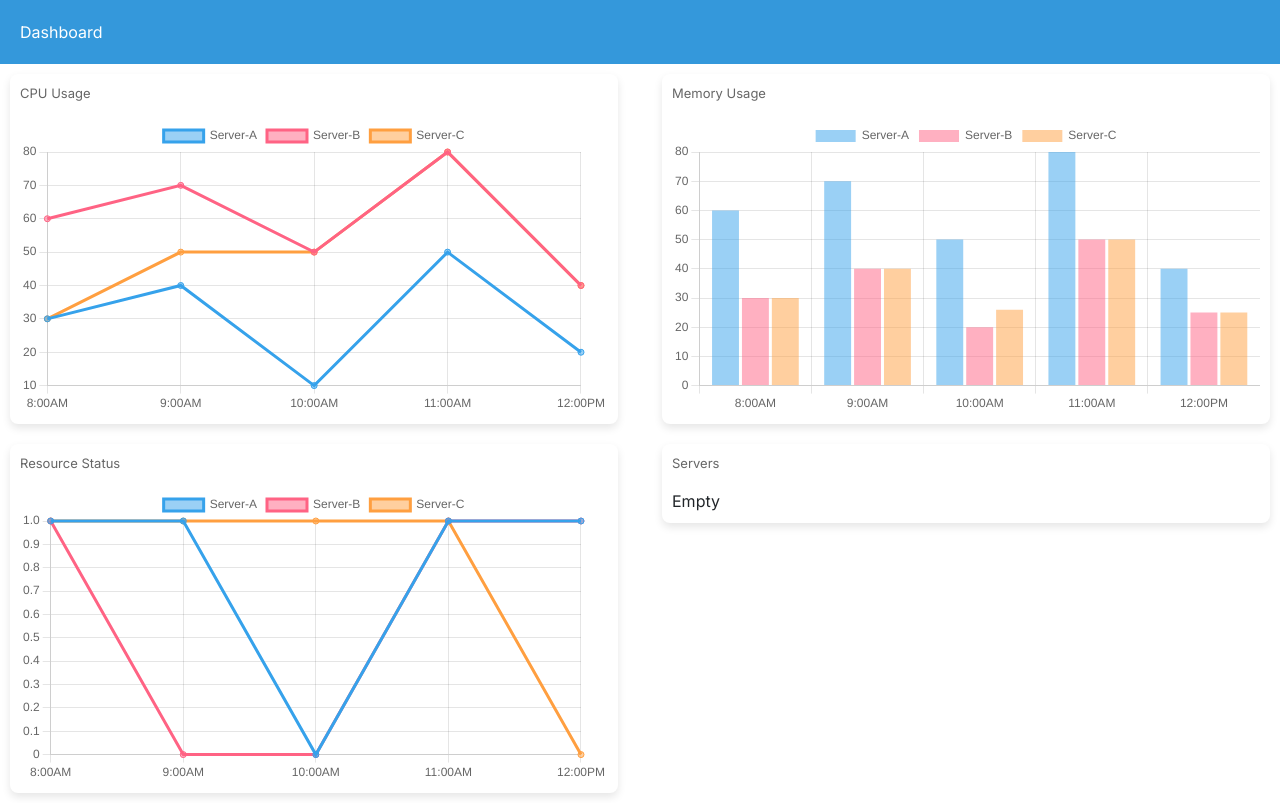
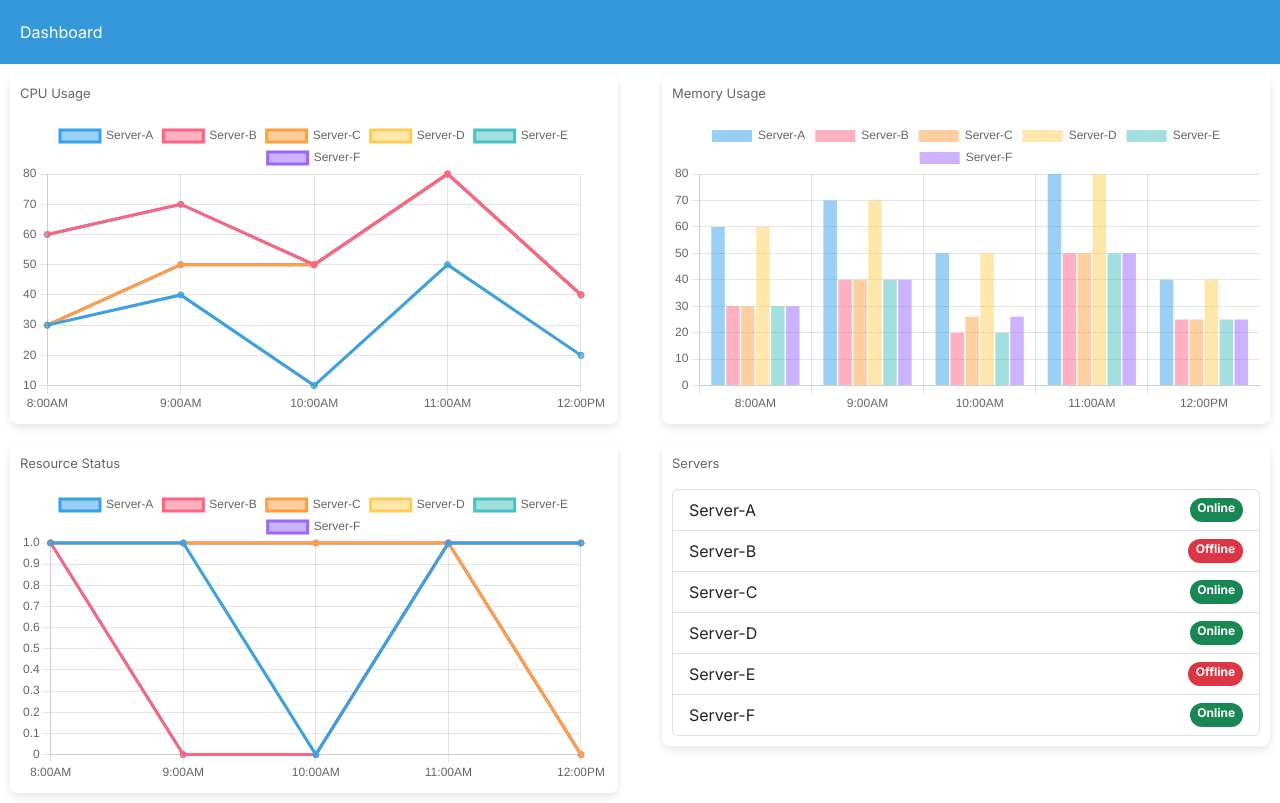
Before and after one commit to vipin-developer/dashboard, a Next.js app: page / in a window 1280 px wide. Built offline with nearby package versions, Linux system fonts and the light colour scheme.

Commit message:
fix: added server loist component

```diff
--- a/src/app/dashboard/page.js
+++ b/src/app/dashboard/page.js
@@ -8,6 +8,7 @@ import { useEffect, useState } from "react";
 import Chart from "chart.js/auto";
 import { Line, Bar } from "react-chartjs-2";
 import { getFormatedData } from "../helper/helper";
+import ListComponent from "../list-component/page";
 
 const data = {
   labels: [1, 2, 3],
@@ -31,6 +32,14 @@ const Dashboard = () => {
   const [resouceStatus, setResouceStatus] = useState({
     datasets: [],
   });
+  const [serverList, setServerList] = useState([
+    { name: "Server-A", status: "Online" },
+    { name: "Server-B", status: "Offline" },
+    { name: "Server-C", status: "Online" },
+    { name: "Server-D", status: "Online" },
+    { name: "Server-E", status: "Offline" },
+    { name: "Server-F", status: "Online" },
+  ]);
 
   useEffect(() => {
     // Call the helper function to get the formatted data
@@ -73,7 +82,9 @@ const Dashboard = () => {
           </CardComponent>
         </Col>
         <Col>
-          <CardComponent title="Servers"></CardComponent>
+          <CardComponent title="Servers">
+            <ListComponent listData={serverList} />
+          </CardComponent>
         </Col>
       </Row>
     </Container>
--- a/src/app/helper/helper.js
+++ b/src/app/helper/helper.js
@@ -1,23 +1,5 @@
 // helper.js
 import jsonData from "../../mock-data/mockData.json";
-
-// const data = {
-//     labels:[1,2,3,4,5,6,7],
-//     datasets: [
-//       {
-//         label: "My First dataset",
-//         backgroundColor: "rgb(255, 99, 132)",
-//         borderColor: "rgb(255, 99, 132)",
-//         data: [0, 10, 5, 2, 20, 30, 45],
-//       },
-//       {
-//         label: "My second",
-//         backgroundColor: "rgb(255, 99, 132)",
-//         borderColor: "rgb(255, 99, 132)",
-//         data: [0, 10, 5, 2, 20, 30, 90],
-//       },
-//     ],
-//   };
 const formattedTime = (time) => {
   return new Date(time).toLocaleTimeString("en-US", {
     hour: "numeric",
@@ -25,20 +7,16 @@ const formattedTime = (time) => {
     hour12: true,
   });
 };
-export const getFormatedData = (chartType, usage,dataType) => {
+export const getFormatedData = (chartType, usage, dataType) => {
   let formattedData = {
-    labels: ["8:00AM","9:00AM","10:00AM","11:00AM","12:00PM"],
+    labels: ["8:00AM", "9:00AM", "10:00AM", "11:00AM", "12:00PM"],
     datasets: [],
   };
-  // formattedData=data
+
   Object.keys(jsonData).forEach((serverName) => {
     const chartData = jsonData[serverName][chartType]
       .filter((item) => item.resource === usage)
       .map((value) => value[dataType]);
-    const timeStamp = jsonData[serverName][chartType]
-      .filter((item) => item.resource === usage)
-      .map((value) => formattedTime(value.timestamp));
-    // formattedData.labels.push(...timeStamp);
     formattedData.datasets.push({
       label: serverName,
       data: [...chartData],
--- /dev/null
+++ b/src/app/list-component/page.js
@@ -0,0 +1,27 @@
+import { Badge } from "react-bootstrap";
+import ListGroup from "react-bootstrap/ListGroup";
+import styles from "./page.module.css";
+const ListComponent = ({ listData }) => {
+  return (
+    <ListGroup>
+      {listData.map((list) => {
+        return (
+          <ListGroup.Item className={styles.listItem} key={list.name}>
+            {list.name}
+            {list.status === "Online" ? (
+              <Badge pill bg="success">
+                Online
+              </Badge>
+            ) : (
+              <Badge pill bg="danger">
+                Offline
+              </Badge>
+            )}
+          </ListGroup.Item>
+        );
+      })}
+    </ListGroup>
+  );
+};
+
+export default ListComponent;
--- /dev/null
+++ b/src/app/list-component/page.module.css
@@ -0,0 +1,4 @@
+.listItem{
+    display: flex !important;
+    justify-content: space-between !important;
+}
--- a/src/mock-data/mockData.json
+++ b/src/mock-data/mockData.json
@@ -131,5 +131,138 @@
     "alertNotifications": [
       { "timestamp": "2022-01-01T11:45:00", "message": "Server Offline" }
     ]
+  },
+  "Server-D": {
+    "serverStatus": [
+      {
+        "timestamp": "2022-01-01T08:00:00",
+        "resource": "status",
+        "status": 1
+      },
+      {
+        "timestamp": "2022-01-01T09:00:00",
+        "resource": "status",
+        "status": 1
+      },
+      {
+        "timestamp": "2022-01-01T10:00:00",
+        "resource": "status",
+        "status": 0
+      },
+      {
+        "timestamp": "2022-01-01T11:00:00",
+        "resource": "status",
+        "status": 1
+      },
+      {
+        "timestamp": "2022-01-01T12:00:00",
+        "resource": "status",
+        "status": 1
+      }
+    ],
+    "resourceUsage": [
+      { "timestamp": "2022-01-01T08:00:00", "resource": "CPU", "usage": 30 },
+      { "timestamp": "2022-01-01T09:00:00", "resource": "CPU", "usage": 40 },
+      { "timestamp": "2022-01-01T10:00:00", "resource": "CPU", "usage": 10 },
+      { "timestamp": "2022-01-01T11:00:00", "resource": "CPU", "usage": 50 },
+      { "timestamp": "2022-01-01T12:00:00", "resource": "CPU", "usage": 20 },
+      { "timestamp": "2022-01-01T08:00:00", "resource": "Memory", "usage": 60 },
+      { "timestamp": "2022-01-01T09:00:00", "resource": "Memory", "usage": 70 },
+      { "timestamp": "2022-01-01T10:00:00", "resource": "Memory", "usage": 50 },
+      { "timestamp": "2022-01-01T11:00:00", "resource": "Memory", "usage": 80 },
+      { "timestamp": "2022-01-01T12:00:00", "resource": "Memory", "usage": 40 }
+    ],
+    "alertNotifications": [
+      { "timestamp": "2022-01-01T10:30:00", "message": "High CPU Usage" },
+      { "timestamp": "2022-01-01T11:45:00", "message": "Memory Usage Alert" }
+    ]
+  },
+  "Server-E": {
+    "serverStatus": [
+      {
+        "timestamp": "2022-01-01T08:00:00",
+        "resource": "status",
+        "status": 1
+      },
+      {
+        "timestamp": "2022-01-01T09:00:00",
+        "resource": "status",
+        "status": 0
+      },
+      {
+        "timestamp": "2022-01-01T10:00:00",
+        "resource": "status",
+        "status": 0
+      },
+      {
+        "timestamp": "2022-01-01T11:00:00",
+        "resource": "status",
+        "status": 1
+      },
+      {
+        "timestamp": "2022-01-01T12:00:00",
+        "resource": "status",
+        "status": 1
+      }
+    ],
+    "resourceUsage": [
+      { "timestamp": "2022-01-01T08:00:00", "resource": "CPU", "usage": 60 },
+      { "timestamp": "2022-01-01T09:00:00", "resource": "CPU", "usage": 70 },
+      { "timestamp": "2022-01-01T10:00:00", "resource": "CPU", "usage": 50 },
+      { "timestamp": "2022-01-01T11:00:00", "resource": "CPU", "usage": 80 },
+      { "timestamp": "2022-01-01T12:00:00", "resource": "CPU", "usage": 40 },
+      { "timestamp": "2022-01-01T08:00:00", "resource": "Memory", "usage": 30 },
+      { "timestamp": "2022-01-01T09:00:00", "resource": "Memory", "usage": 40 },
+      { "timestamp": "2022-01-01T10:00:00", "resource": "Memory", "usage": 20 },
+      { "timestamp": "2022-01-01T11:00:00", "resource": "Memory", "usage": 50 },
+      { "timestamp": "2022-01-01T12:00:00", "resource": "Memory", "usage": 25 }
+    ],
+    "alertNotifications": [
+      { "timestamp": "2022-01-01T11:45:00", "message": "Server Offline" }
+    ]
+  },
+  "Server-F": {
+    "serverStatus": [
+      {
+        "timestamp": "2022-01-01T08:00:00",
+        "resource": "status",
+        "status": 1
+      },
+      {
+        "timestamp": "2022-01-01T09:00:00",
+        "resource": "status",
+        "status": 1
+      },
+      {
+        "timestamp": "2022-01-01T10:00:00",
+        "resource": "status",
+        "status": 1
+      },
+      {
+        "timestamp": "2022-01-01T11:00:00",
+        "resource": "status",
+        "status": 1
+      },
+      {
+        "timestamp": "2022-01-01T12:00:00",
+        "resource": "status",
+        "status": 0
+      }
+    ],
+    "resourceUsage": [
+      { "timestamp": "2022-01-01T08:00:00", "resource": "CPU", "usage": 30 },
+      { "timestamp": "2022-01-01T09:00:00", "resource": "CPU", "usage": 50 },
+      { "timestamp": "2022-01-01T10:00:00", "resource": "CPU", "usage": 50 },
+      { "timestamp": "2022-01-01T11:00:00", "resource": "CPU", "usage": 80 },
+      { "timestamp": "2022-01-01T12:00:00", "resource": "CPU", "usage": 40 },
+      { "timestamp": "2022-01-01T08:00:00", "resource": "Memory", "usage": 30 },
+      { "timestamp": "2022-01-01T09:00:00", "resource": "Memory", "usage": 40 },
+      { "timestamp": "2022-01-01T10:00:00", "resource": "Memory", "usage": 26 },
+      { "timestamp": "2022-01-01T11:00:00", "resource": "Memory", "usage": 50 },
+      { "timestamp": "2022-01-01T12:00:00", "resource": "Memory", "usage": 25 }
+    ],
+    "alertNotifications": [
+      { "timestamp": "2022-01-01T11:45:00", "message": "Server Offline" }
+    ]
   }
 }
```
